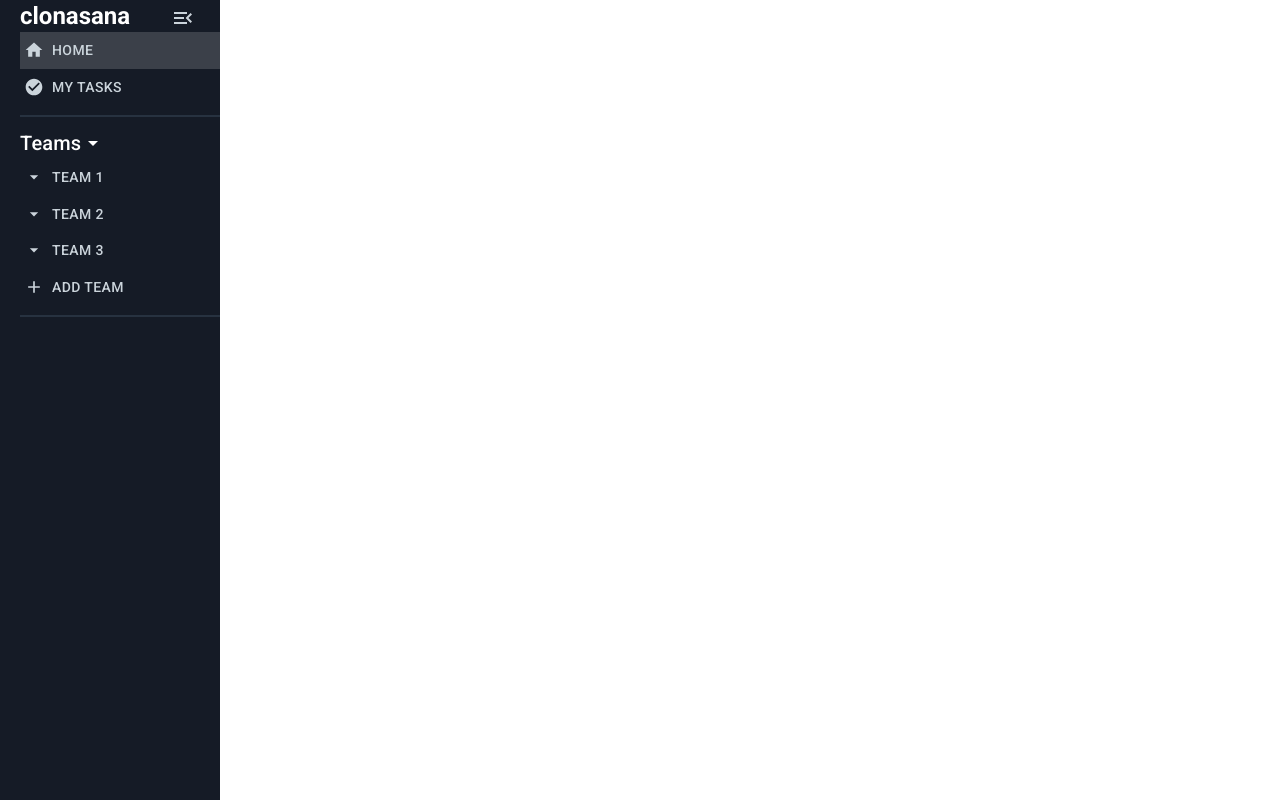
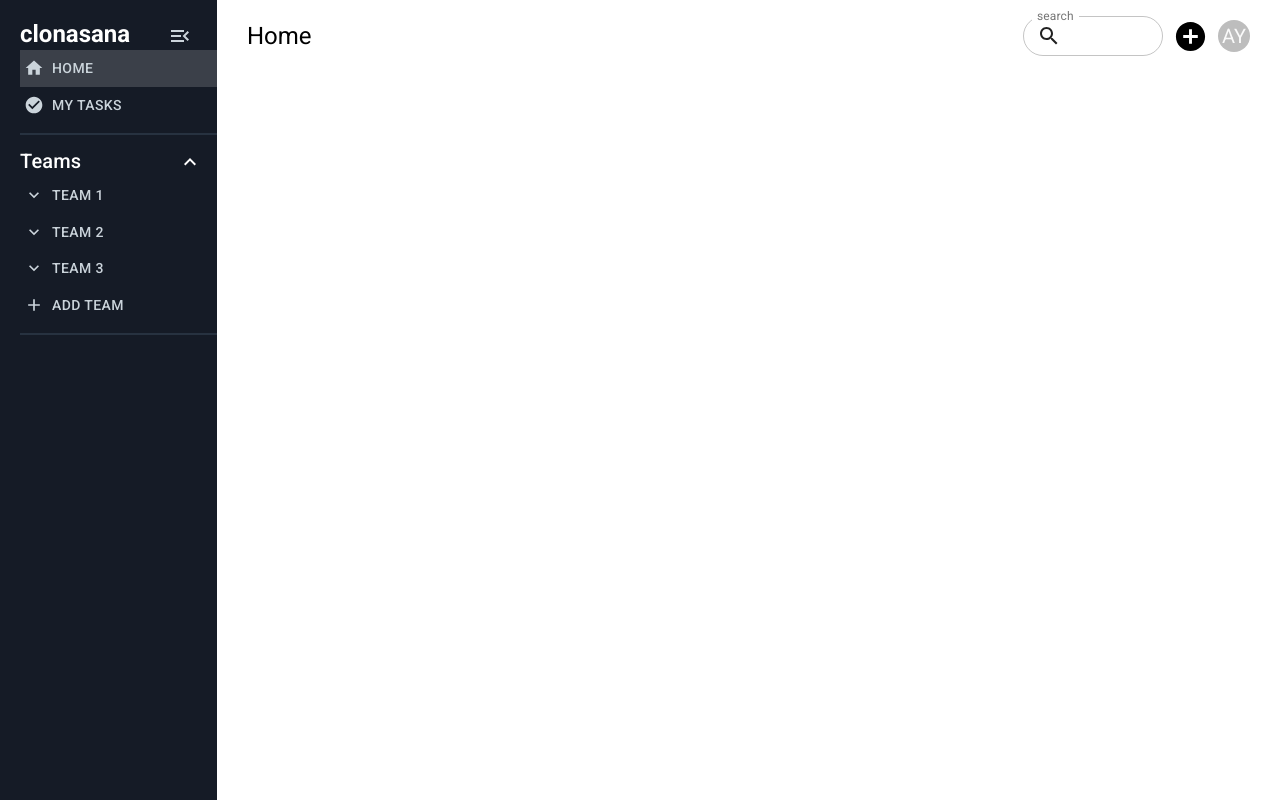
Before and after one commit to YipAnthony/AsanaClone, a React (Create React App) app: page / in a window 1280 px wide. Built offline with nearby package versions, Linux system fonts and the light colour scheme.

Commit message:
Add common navbar with css animations

```diff
--- a/src/App.js
+++ b/src/App.js
@@ -1,15 +1,60 @@
 import React, { useState } from 'react'
 import Sidebar from './components/sidebar/Sidebar'
+import Homepage from './components/homepage/Homepage'
+import NavbarUtils from './components/navbarUtils/NavbarUtils'
 
 function App() {
 
-  const [ userAssignedTeams, setUserAssignedTeams ] = useState([{name: "Team 1", tasks: []},
-  {name: "Team 2", tasks: []},
-  {name: "Team 3", tasks: []}])
+  const [ userAssignedTeams, setUserAssignedTeams ] = useState(
+    [
+      {name: "Team 1", tasks: []},
+      {name: "Team 2", tasks: []},
+      {name: "Team 3", tasks: []}
+    ]
+  )
+
+  const [ userInfo, setUserInfo ] = useState(
+    {
+      firstName: "Anthony",
+      lastName: "Yip",
+    }
+  )
+
+  const [ toggleSidebar, setToggleSidebar ] = useState(true)
+  const [ sidebarSelection, setSidebarSelection ] = useState("Home")
 
   return (
     <div className="App">
-      <Sidebar assignedTeams={userAssignedTeams} />
+      <Sidebar
+        assignedTeams={userAssignedTeams}
+        sidebarSelection={sidebarSelection}
+        setSidebarSelection={setSidebarSelection}
+        toggleSidebar={toggleSidebar}
+        setToggleSidebar={setToggleSidebar}
+      />
+      <div className={toggleSidebar ? "mainContents": "mainContents mainContentsClosed"}>
+        <div className="mainNavbar">
+          <div>
+            {sidebarSelection === "Home" ?
+              <Homepage
+                toggleSidebar={toggleSidebar}
+              />
+              : null
+            }
+          </div>
+          <div className="navbarUtilsCSS">
+            <NavbarUtils
+              userInfo={userInfo}
+              toggleSidebar={toggleSidebar}
+            />
+          </div>
+        </div>
+
+        <div className="bottomContents">
+
+        </div>
+      </div>
+
     </div>
   );
 }
--- /dev/null
+++ b/src/components/homepage/Homepage.css
@@ -0,0 +1,9 @@
+.homepageNavbar {
+    margin-left: 30px;
+    margin-top: 20px;
+}
+
+.sidebarClosed {
+    margin-left: 70px;
+    transition-duration: .2s;
+}
--- /dev/null
+++ b/src/components/homepage/Homepage.js
@@ -0,0 +1,19 @@
+import React from 'react'
+import './Homepage.css'
+
+import Typography from '@material-ui/core/Typography'
+
+
+export default function Homepage({ toggleSidebar }) {
+    return (
+        <div>
+            <div className={toggleSidebar ? "homepageNavbar": "homepageNavbar sidebarClosed"}>
+                <Typography variant="h5">Home</Typography>
+            </div>
+
+            <div className="homepageContentContainer">
+
+            </div>
+        </div>
+    )
+}
--- /dev/null
+++ b/src/components/navbarUtils/NavbarUtils.css
@@ -0,0 +1,22 @@
+.navbarUtils {
+    display: flex;
+}
+
+.MuiOutlinedInput-root {
+    border-radius: 40px !important;
+    /* height: 32px; */
+    width: 140px;
+}
+
+.Mui-focused {
+    margin-left: auto;
+    transition-duration: .3s;
+    width: 600px !important;
+    transition-duration: .2s;
+}
+
+.centerIcon,
+.MuiAvatar-root {
+    margin-top: auto !important;
+    margin-bottom: auto !important;
+}
--- /dev/null
+++ b/src/components/navbarUtils/NavbarUtils.js
@@ -0,0 +1,50 @@
+import React from 'react'
+import './NavbarUtils.css'
+import Input from '@material-ui/core/Input'
+import SearchIcon from '@material-ui/icons/Search';
+import InputAdornment from '@material-ui/core/InputAdornment';
+import AddCircleIcon from '@material-ui/icons/AddCircle';
+import Avatar from '@material-ui/core/Avatar';
+import { makeStyles } from '@material-ui/core/styles';
+
+import TextField from '@material-ui/core/TextField';
+
+const useStyles = makeStyles((theme) => ({
+    root: {
+      display: 'flex',
+      '& > *': {
+        margin: theme.spacing(1),
+      },
+    },
+    small: {
+      width: theme.spacing(4),
+      height: theme.spacing(4),
+    },
+  }));
+
+export default function NavbarUtils({ userInfo, toggleSidebar }) {
+    const classes = useStyles();
+    const { firstName, lastName } = userInfo
+
+    const userInitials = firstName[0] + lastName[0]
+
+    return (
+        <div className="navbarUtils">
+            <TextField
+                id="outlined-basic"
+                size="small"
+                label="search"
+                variant="outlined"
+                InputProps={{
+                    startAdornment: (
+                        <InputAdornment position="start">
+                            <SearchIcon />
+                        </InputAdornment>
+                    )
+                }}
+                />
+            <AddCircleIcon className="centerIcon clickable" style={{marginLeft: "10px", marginRight: "10px"}} fontSize="large"/>
+            <Avatar className={classes.small + " clickable"}>{userInitials}</Avatar>
+        </div>
+    )
+}
--- a/src/components/sidebar/Sidebar.css
+++ b/src/components/sidebar/Sidebar.css
@@ -11,6 +11,7 @@
     height: 100vh;
     color: white;
     transition-duration: .2s;
+    margin: 0;
 }
 
 .sidebarMinimized {
@@ -20,6 +21,7 @@
 
 .sidebar .sidebarRow {
     position: relative;
+    margin-top: 18px;
 }
 
 .sidebar .sidebarLogo {
@@ -60,14 +62,15 @@
 
 .teamsRow {
     display: flex;
+    position: relative;
+}
+
+.teamsRow .teamsIcon{
+    position: absolute;
+    right: 15px;
+    margin-top: 5px;
 }
 
 .teamsRow:hover {
     cursor: pointer;
 }
-
-.teamsIcon {
-    position: relative;
-    margin-top: auto;
-    margin-bottom: auto;
-}
--- a/src/components/sidebar/Sidebar.js
+++ b/src/components/sidebar/Sidebar.js
@@ -8,7 +8,8 @@ import CheckIcon from '@material-ui/icons/CheckCircle'
 import Divider from '@material-ui/core/Divider';
 import Typography from '@material-ui/core/Typography'
 import ToggleIcon from '@material-ui/icons/MenuOpen';
-import ArrowDropDownIcon from '@material-ui/icons/ArrowDropDown';
+import ArrowDropUpIcon from '@material-ui/icons/ExpandLess';
+import ArrowDropDownIcon from '@material-ui/icons/ExpandMore';
 import AddIcon from '@material-ui/icons/Add';
 import ViewHeadlineIcon from '@material-ui/icons/ViewHeadline';
 
@@ -36,17 +37,9 @@ const sidebarButtonStyle = {
 
 export default function Sidebar(props) {
 
-    const { assignedTeams } = props
+    const { assignedTeams, sidebarSelection, setSidebarSelection, toggleSidebar, setToggleSidebar } = props
 
-    const [ sidebarSelection, setSidebarSelection ] = useState("Home")
-    const [ toggleSidebar, setToggleSidebar ] = useState(true)
     const [ toggleTeams, setToggleTeams ] = useState(true)
-
-    const handleClick = (e) => {
-        const selection = e.target.innerHTML
-        console.log(selection)
-        setSidebarSelection(selection)
-    }
 
     const handleToggleIconClick = () => {
         setToggleSidebar(prev => !prev)
@@ -88,7 +81,7 @@ export default function Sidebar(props) {
 
                     <span className="teamsRow" onClick={() => setToggleTeams(prev => !prev)}>
                         <Typography variant="h6">Teams </Typography>
-                        <ArrowDropDownIcon className="teamsIcon"/>
+                        {toggleTeams ? <ArrowDropUpIcon className="teamsIcon"/> : <ArrowDropDownIcon className="teamsIcon"/>}
                     </span>
                     {toggleTeams ?
                         <>
@@ -114,10 +107,10 @@ export default function Sidebar(props) {
                             <span className={sidebarSelection === "Add Team" ? "sidebarSelected sidebarSpan": "sidebarSpan"}>
                                 <Button style={sidebarButtonStyle} className=" sidebarButtons" color="primary" startIcon={<AddIcon />}>Add Team</Button>
                             </span>
-                        </>:null}
-
+                    </>:null}
                     <Divider light/>
                 </>:null}
+
 
 
         </div></MuiThemeProvider>
--- a/src/index.css
+++ b/src/index.css
@@ -5,9 +5,51 @@ body {
     sans-serif;
   -webkit-font-smoothing: antialiased;
   -moz-osx-font-smoothing: grayscale;
+
+  overflow-x: hidden;
 }
 
 code {
   font-family: source-code-pro, Menlo, Monaco, Consolas, 'Courier New',
     monospace;
 }
+
+.App {
+  display: flex;
+  height: 100vh;
+}
+
+.mainContents {
+  width: calc(100% - 200px);
+  height: 100%;
+  transition-duration: .3s;
+}
+
+.mainContentsClosed {
+  width: 100%;
+  height: 100%;
+  transition-duration: .2s;
+}
+
+.mainNavbar {
+  height: 72px;
+  display: flex;
+}
+
+.navbarUtilsCSS {
+  margin-top: auto;
+  margin-bottom: auto;
+  margin-right: 30px;
+  display: flex;
+  justify-content: flex-end;
+  width: 100%
+}
+
+.centerIcon {
+  margin-top: auto;
+  margin-bottom: auto;
+}
+
+.clickable:hover {
+  cursor: pointer;
+}
```
Also changed, not shown: src/components/widgets/menu/menu.js (added), 2 other files (tests, documents, lock files or other folders).
